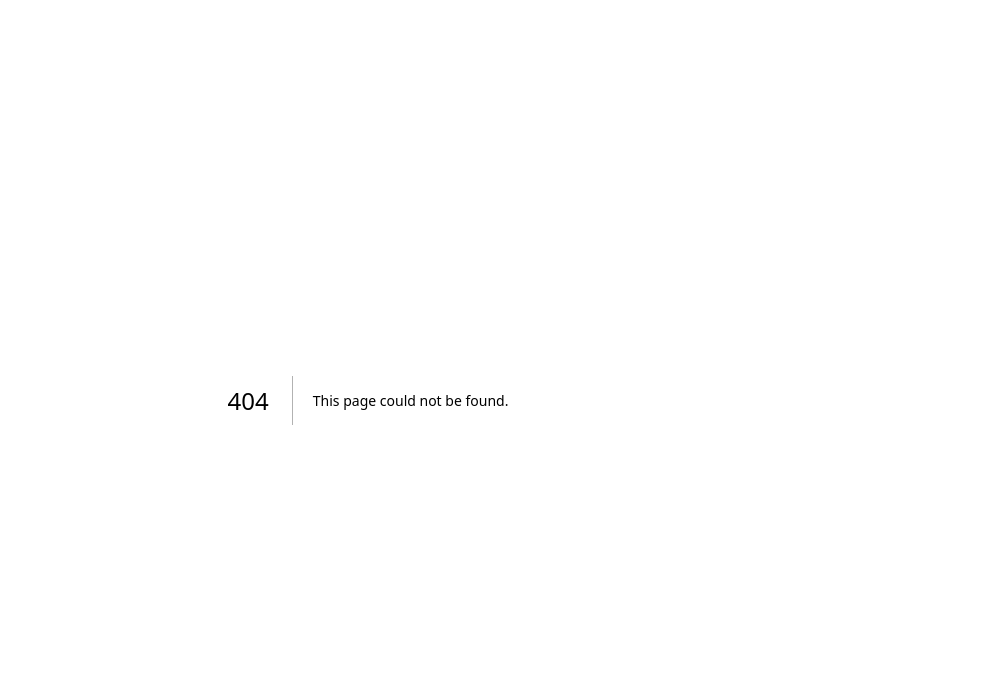
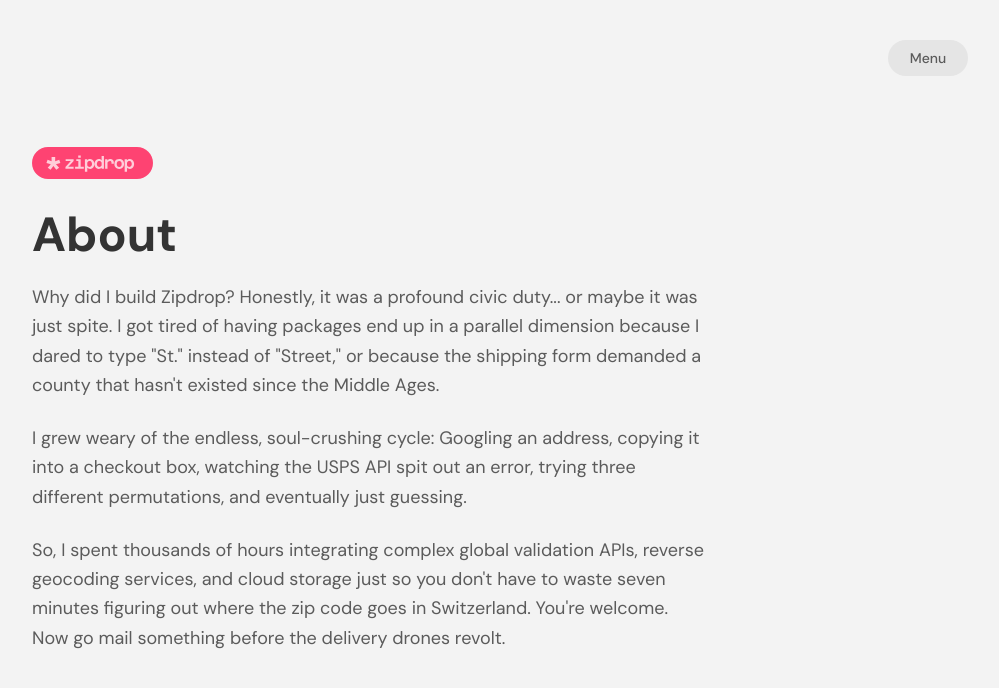
Before and after one commit to Hendo10X/zipdrop, a Next.js app: page /navigation/about in a window 1280 px wide. Before the commit this address had no page. Shown: the top 688 px of the page, without its empty margins (272-1271 px from the left). Built offline with nearby package versions, Linux system fonts and the light colour scheme.

Commit message:
feat: Add About and FAQ pages with a new reusable Menu component.

```diff
--- /dev/null
+++ b/app/navigation/about/page.tsx
@@ -0,0 +1,47 @@
+import Menu from "@/components/Menu";
+import Image from "next/image";
+
+export default function AboutPage() {
+  return (
+    <div className="min-h-screen bg-[#F3F3F3] flex flex-col relative font-sans text-hendogray dm-sans">
+      {/* Header / Menu Button */}
+      <header className="absolute top-0 right-0 p-4 sm:p-10 z-50">
+        <Menu />
+      </header>
+
+      <main className="flex-1 flex flex-col items-center justify-center px-4 py-12 sm:px-8">
+        <div className="max-w-2xl w-full flex flex-col items-start gap-6">
+
+          {/* Logo */}
+          <div className="mb-2">
+            <Image
+              src="/zipcode.svg"
+              alt="zipdrop"
+              width={106}
+              height={28}
+              className="h-6 sm:h-8 w-auto"
+              priority
+            />
+          </div>
+
+          {/* Heading */}
+          <h1 className="text-4xl sm:text-5xl font-bold text-[#333]">About</h1>
+
+          {/* Text Content */}
+          <div className="space-y-6 text-md sm:text-lg leading-relaxed text-hendogray">
+            <p>
+              Why did I build Zipdrop? Honestly, it was a profound civic duty... or maybe it was just spite. I got tired of having packages end up in a parallel dimension because I dared to type &quot;St.&quot; instead of &quot;Street,&quot; or because the shipping form demanded a county that hasn&apos;t existed since the Middle Ages.
+            </p>
+            <p>
+              I grew weary of the endless, soul-crushing cycle: Googling an address, copying it into a checkout box, watching the USPS API spit out an error, trying three different permutations, and eventually just guessing.
+            </p>
+            <p>
+              So, I spent thousands of hours integrating complex global validation APIs, reverse geocoding services, and cloud storage just so you don&apos;t have to waste seven minutes figuring out where the zip code goes in Switzerland. You&apos;re welcome. Now go mail something before the delivery drones revolt.
+            </p>
+          </div>
+
+        </div>
+      </main>
+    </div>
+  );
+}
--- /dev/null
+++ b/app/navigation/faq/page.tsx
@@ -0,0 +1,17 @@
+export default function FAQPage() {
+  return (
+    <div className="min-h-screen bg-[#F3F3F3] flex flex-col items-center justify-center font-sans text-hendogray dm-sans p-8">
+      <h1 className="text-4xl font-bold mb-4">Frequently Asked Questions</h1>
+      <div className="max-w-2xl w-full space-y-4">
+        <div className="bg-white p-6 rounded-xl shadow-sm">
+          <h2 className="font-bold text-lg mb-2">How does ZipDrop work?</h2>
+          <p>We use advanced geolocation and address verification APIs to ensure your address is 100% accurate.</p>
+        </div>
+        <div className="bg-white p-6 rounded-xl shadow-sm">
+          <h2 className="font-bold text-lg mb-2">Is it free to use?</h2>
+          <p>Yes, the basic lookup features are completely free.</p>
+        </div>
+      </div>
+    </div>
+  );
+}
--- a/components/Menu.tsx
+++ b/components/Menu.tsx
@@ -2,6 +2,7 @@
 
 import { useState } from "react";
 import { motion, AnimatePresence, Variants } from "motion/react";
+import Link from "next/link";
 
 export default function Menu() {
   const [isOpen, setIsOpen] = useState(false);
@@ -72,15 +73,21 @@
           >
             <div className="flex flex-col p-2">
               <nav className="flex flex-col gap-1">
-                {["About", "Blog", "FAQ", "Login"].map((item) => (
-                  <motion.a
-                    key={item}
-                    variants={itemVariants}
-                    href="#"
-                    className="px-4 py-2 text-center text-hendogray hover:bg-black/5 rounded-lg transition-colors text-sm font-medium dm-sans"
-                  >
-                    {item}
-                  </motion.a>
+                {[
+                  { label: "Home", href: "/" },
+                  { label: "About", href: "/navigation/about" },
+                  { label: "Blog", href: "#" },
+                  { label: "FAQ", href: "/navigation/faq" },
+                  { label: "Login", href: "#" },
+                ].map((item) => (
+                  <motion.div key={item.label} variants={itemVariants}>
+                    <Link
+                      href={item.href}
+                      className="block px-4 py-2 text-center text-hendogray hover:bg-black/5 rounded-lg transition-colors text-sm font-medium dm-sans"
+                    >
+                      {item.label}
+                    </Link>
+                  </motion.div>
                 ))}
               </nav>
             </div>
```
